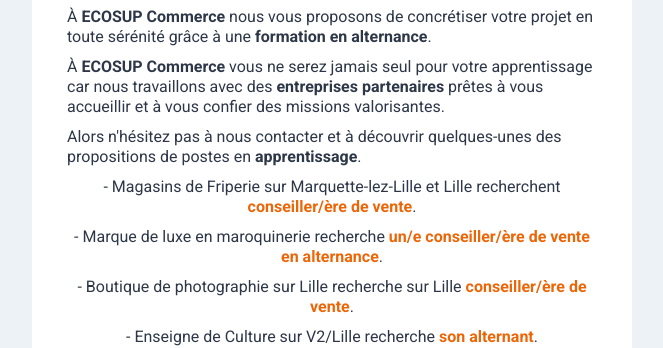
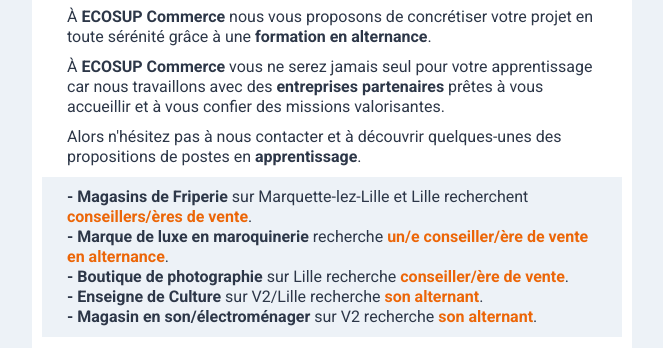
Before and after one commit to StraetenMax/042024_01Commerce-MJML, a website: page index.html in a window 1280 px wide. Shown: the part 543-891 px from the top of the page, without its empty margins (308-971 px from the left). Drawn offline with Linux system fonts and the light colour scheme.

Commit message:
modification des offres

```diff
--- a/index.html
+++ b/index.html
@@ -222,33 +222,33 @@
                       </td>
                     </tr>
                     <tr>
-                      <td align="left" style="font-size:0px;padding:10px 25px;padding-bottom:0;word-break:break-word;">
+                      <td align="left" style="font-size:0px;padding:10px 25px;word-break:break-word;">
                         <div style="font-family:Roboto, Arial, Helvetica, sans-serif;font-size:16px;font-weight:400;line-height:20px;text-align:left;color:#2D3748;">Alors n'hésitez pas à nous contacter et à découvrir quelques-unes des propositions de postes en <strong>apprentissage</strong>.</div>
                       </td>
                     </tr>
                     <tr>
-                      <td align="center" style="font-size:0px;padding:10px 25px;padding-bottom:0;word-break:break-word;">
-                        <div style="font-family:Roboto, Arial, Helvetica, sans-serif;font-size:16px;font-weight:400;line-height:20px;text-align:center;color:#2D3748;">- Magasins de Friperie sur Marquette-lez-Lille et Lille recherchent <strong style="color:#EC6608">conseiller/ère de vente</strong>.</div>
+                      <td align="left" style="background:#edf2f7;font-size:0px;padding:10px 25px;padding-bottom:0;word-break:break-word;">
+                        <div style="font-family:Roboto, Arial, Helvetica, sans-serif;font-size:16px;font-weight:400;line-height:20px;text-align:left;color:#2D3748;"><strong>- Magasins de Friperie</strong> sur Marquette-lez-Lille et Lille recherchent <strong style="color:#EC6608">conseillers/ères de vente</strong>.</div>
                       </td>
                     </tr>
                     <tr>
-                      <td align="center" style="font-size:0px;padding:10px 25px;padding-bottom:0;word-break:break-word;">
-                        <div style="font-family:Roboto, Arial, Helvetica, sans-serif;font-size:16px;font-weight:400;line-height:20px;text-align:center;color:#2D3748;">- Marque de luxe en maroquinerie recherche <strong style="color:#EC6608">un/e conseiller/ère de vente en alternance</strong>.</div>
+                      <td align="left" style="background:#edf2f7;font-size:0px;padding:10px 25px;padding-top:0;padding-bottom:0;word-break:break-word;">
+                        <div style="font-family:Roboto, Arial, Helvetica, sans-serif;font-size:16px;font-weight:400;line-height:20px;text-align:left;color:#2D3748;"><strong>- Marque de luxe en maroquinerie</strong> recherche <strong style="color:#EC6608">un/e conseiller/ère de vente en alternance</strong>.</div>
                       </td>
                     </tr>
                     <tr>
-                      <td align="center" style="font-size:0px;padding:10px 25px;padding-bottom:0;word-break:break-word;">
-                        <div style="font-family:Roboto, Arial, Helvetica, sans-serif;font-size:16px;font-weight:400;line-height:20px;text-align:center;color:#2D3748;">- Boutique de photographie sur Lille recherche sur Lille <strong style="color:#EC6608"> conseiller/ère de vente</strong>.</div>
+                      <td align="left" style="background:#edf2f7;font-size:0px;padding:10px 25px;padding-top:0;padding-bottom:0;word-break:break-word;">
+                        <div style="font-family:Roboto, Arial, Helvetica, sans-serif;font-size:16px;font-weight:400;line-height:20px;text-align:left;color:#2D3748;"><strong>- Boutique de photographie</strong> sur Lille recherche <strong style="color:#EC6608"> conseiller/ère de vente</strong>.</div>
                       </td>
                     </tr>
                     <tr>
-                      <td align="center" style="font-size:0px;padding:10px 25px;padding-bottom:0;word-break:break-word;">
-                        <div style="font-family:Roboto, Arial, Helvetica, sans-serif;font-size:16px;font-weight:400;line-height:20px;text-align:center;color:#2D3748;">- Enseigne de Culture sur V2/Lille recherche <strong style="color:#EC6608">son alternant</strong>.</div>
+                      <td align="left" style="background:#edf2f7;font-size:0px;padding:10px 25px;padding-top:0;padding-bottom:0;word-break:break-word;">
+                        <div style="font-family:Roboto, Arial, Helvetica, sans-serif;font-size:16px;font-weight:400;line-height:20px;text-align:left;color:#2D3748;"><strong>- Enseigne de Culture</strong> sur V2/Lille recherche <strong style="color:#EC6608">son alternant</strong>.</div>
                       </td>
                     </tr>
                     <tr>
-                      <td align="center" style="font-size:0px;padding:10px 25px;padding-bottom:0;word-break:break-word;">
-                        <div style="font-family:Roboto, Arial, Helvetica, sans-serif;font-size:16px;font-weight:400;line-height:20px;text-align:center;color:#2D3748;">- Magasin en son/électroménager sur V2 recherche <strong style="color:#EC6608">son alternant</strong>.</div>
+                      <td align="left" style="background:#edf2f7;font-size:0px;padding:10px 25px;padding-top:0;word-break:break-word;">
+                        <div style="font-family:Roboto, Arial, Helvetica, sans-serif;font-size:16px;font-weight:400;line-height:20px;text-align:left;color:#2D3748;"><strong>- Magasin en son/électroménager</strong> sur V2 recherche <strong style="color:#EC6608">son alternant</strong>.</div>
                       </td>
                     </tr>
                     <tr>
```
Also changed, not shown: 1 other file.
